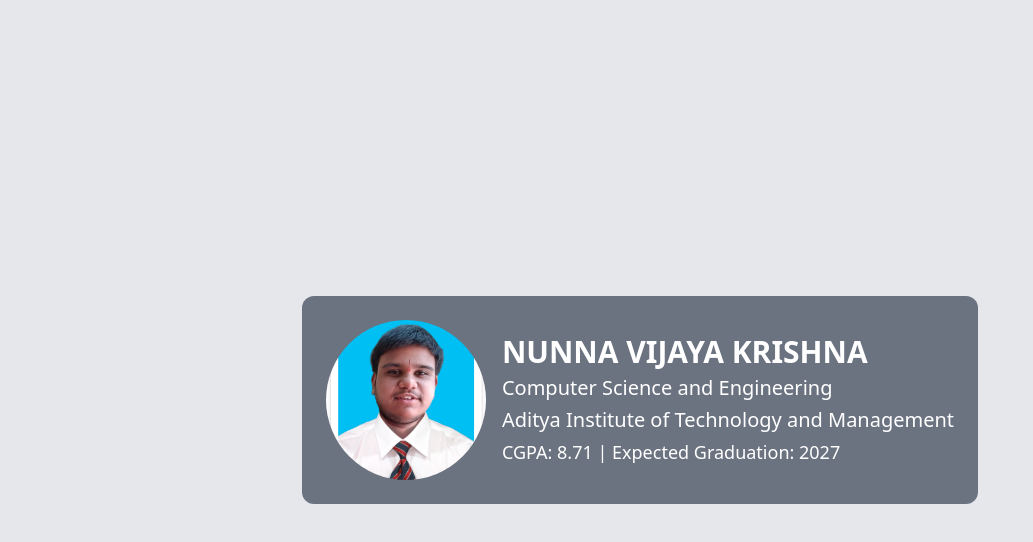
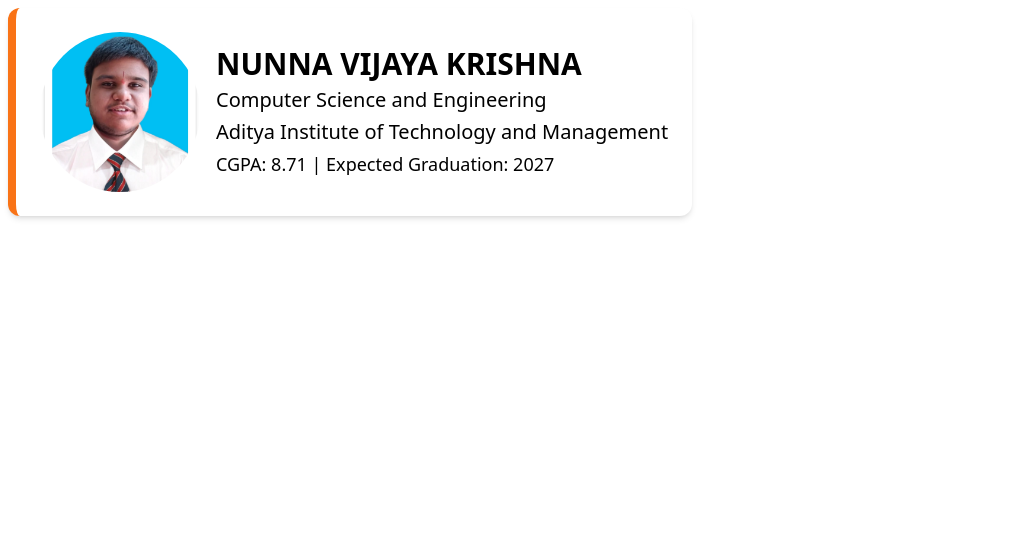
Before and after one commit to NUNNAVIJAYAKRISHNA/tailwind, a website: page profileCard.html in a window 1280 px wide. Shown: the whole page, without its empty margins (0-1033 px from the left). Drawn offline with Linux system fonts and the light colour scheme.

Commit message:
fixed the awful color pattern

```diff
--- a/profileCard.html
+++ b/profileCard.html
@@ -7,14 +7,14 @@
   <title>Profile Card</title>
   <link rel="stylesheet" href="src/output.css">
 </head>
-<body class="min-h-screen flex items-center justify-center bg-gray-200">
-  <div class="bg-gray-500 flex flex-col md:flex-row items-center gap-4 p-6 rounded-xl w-fit">
+<body class="m-2">
+  <div class="bg-white flex flex-col md:flex-row items-center gap-4 p-6 rounded-xl w-fit border-l-8 border-orange-500 shadow-md">
     <img src="assets/images/profile picture.jpg" alt="Profile" class="rounded-full h-40 w-40 object-cover">
     <div class="flex flex-col items-center md:items-start text-center md:text-left gap-1">
-      <p class="text-white text-3xl font-semibold">NUNNA VIJAYA KRISHNA</p>
-      <p class="text-white text-xl">Computer Science and Engineering</p>
-      <p class="text-white text-xl">Aditya Institute of Technology and Management</p>
-      <p class="text-white text-lg">CGPA: 8.71 | Expected Graduation: 2027</p>
+      <p class="text-3xl font-semibold">NUNNA VIJAYA KRISHNA</p>
+      <p class="text-xl">Computer Science and Engineering</p>
+      <p class="text-xl">Aditya Institute of Technology and Management</p>
+      <p class="text-lg">CGPA: 8.71 | Expected Graduation: 2027</p>
     </div>
   </div>
 </body>
```
Also changed, not shown: src/output.css.
